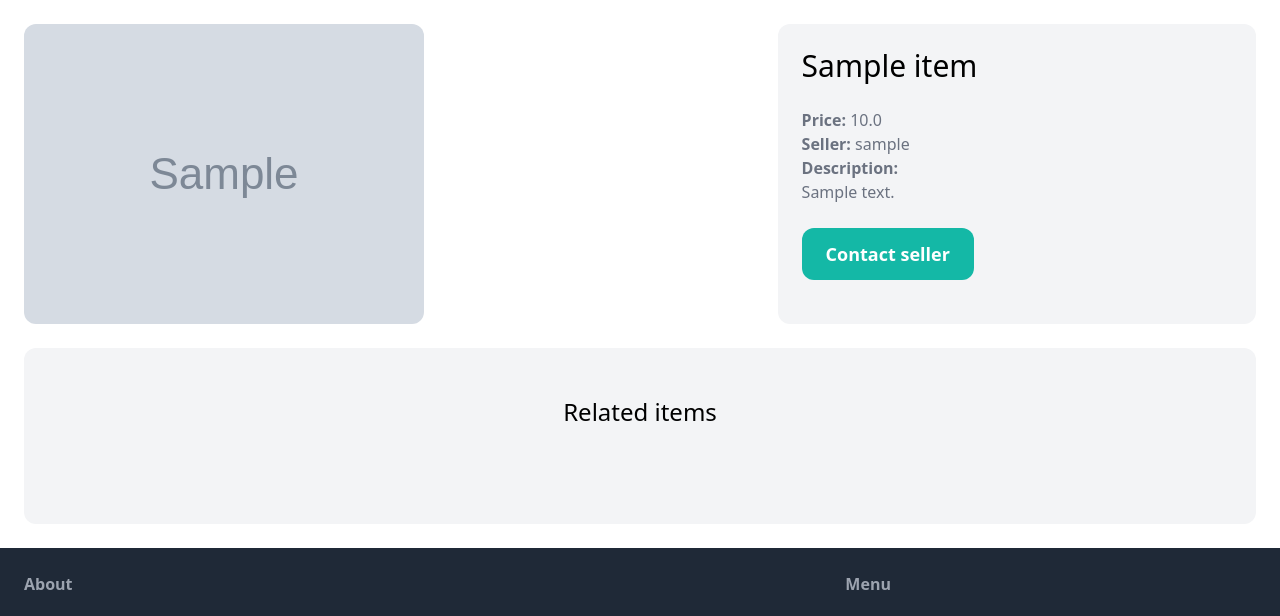
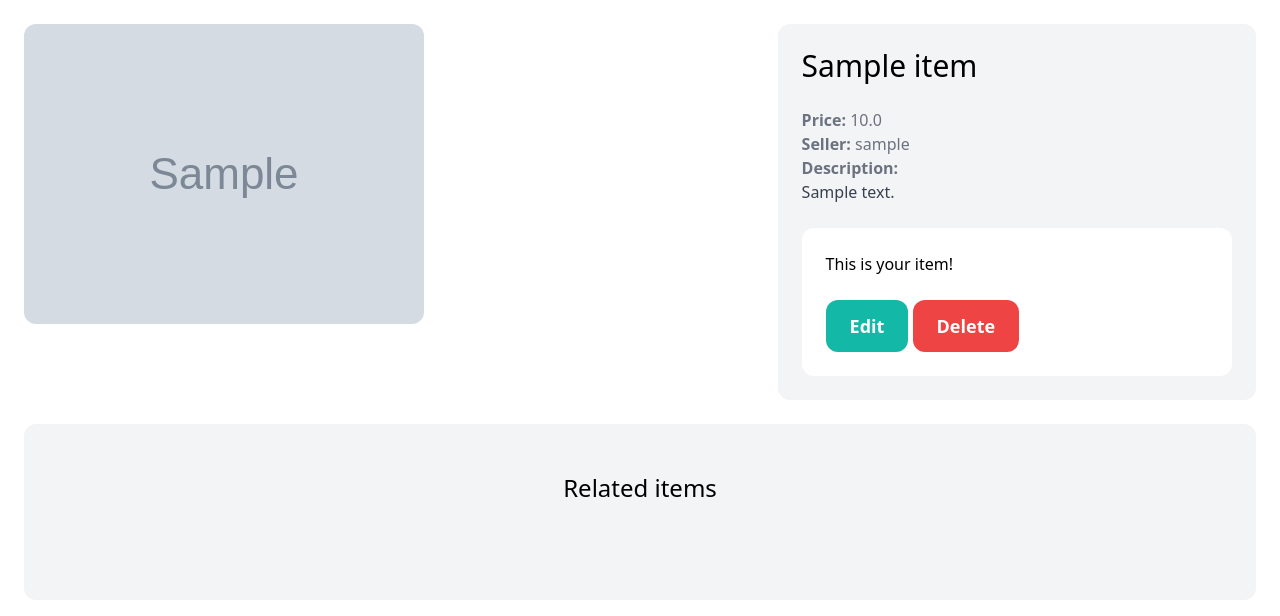
Before and after one commit to kikutan-day65/marketplace-django, a Django app: page /items/1/ in a window 1280 px wide. Shown: the part 77-693 px from the top of the page. Run offline with Django 4.2, Linux system fonts and the light colour scheme; a user stored in the database is signed in; tables that the repository leaves empty hold one stand-in row (values such as "Sample post"); grey boxes marked "Sample" are stand-in pictures; some libraries are stand-ins or nearby versions.

Commit message:
build a function to delete items

```diff
--- a/dashboard/views.py
+++ b/dashboard/views.py
@@ -1,4 +1,4 @@
-from django.shortcuts import render
+from django.shortcuts import render, get_object_or_404
 from django.contrib.auth.decorators import login_required
 
 from item.models import Item
--- a/item/templates/item/detail.html
+++ b/item/templates/item/detail.html
@@ -1,9 +1,8 @@
 {% extends 'core/base.html' %}
-
 
 {% block title %}
     {{ item.name }}
-{% endblock title %}
+{% endblock %}
 
 {% block content %}
 <div class="grid grid-cols-5 gap-6">
@@ -16,16 +15,26 @@
         <p class="text-gray-500"><strong>Price: </strong>{{ item.price }}</p>
         <p class="text-gray-500"><strong>Seller: </strong>{{ item.created_by.username }}</p>
 
-
         {% if item.description %}
-                <p class="text-gray-500"><strong class="text-gray-500">Description: </strong><br>
+            <p class="text-gray-700">
+                <strong class="text-gray-500">Description:</strong><br>
                 {{ item.description }}
             </p>
         {% endif %}
 
-            <a href="#" class="inline-block mt-6 px-6 py-3 text-lg font-semibold bg-teal-500 text-white rounded-xl hover:bg-teal-700">Contact seller</a>
+        {% if request.user == item.created_by %}
+            <div class="mt-6 p-6 bg-white rounded-xl">
+                <p>This is your item!</p>
+
+                <a href="#" class="inline-block mt-6 px-6 py-3 text-lg font-semibold bg-teal-500 text-white rounded-xl">Edit</a>
+                <a href="{% url 'item:delete' item.id %}" class="inline-block mt-6 px-6 py-3 text-lg font-semibold bg-red-500 text-white rounded-xl">Delete</a>
+            </div>
+        {% else %}
+            <a href="{% url 'conversation:new' item.id %}" class="inline-block mt-6 px-6 py-3 text-lg font-semibold bg-teal-500 text-white rounded-xl hover:bg-teal-700">Contact seller</a>
+        {% endif %}
     </div>
 </div>
+
 <div class="mt-6 px-6 py-12 bg-gray-100 rounded-xl">
     <h2 class="mb-12 text-2xl text-center">Related items</h2>
 
@@ -46,4 +55,4 @@
         {% endfor %}
     </div>
 </div>
-{% endblock content %}
+{% endblock %}
--- a/item/urls.py
+++ b/item/urls.py
@@ -6,5 +6,6 @@ app_name = 'item'
 
 urlpatterns = [
     path('<int:pk>/', views.detail, name='detail'),
+    path('<int:pk>/delete', views.delete, name='delete'),
     path('new/', views.new, name='new'),
 ]
--- a/item/views.py
+++ b/item/views.py
@@ -35,3 +35,10 @@ def new(request):
         'title': 'New item',
     }
     return render(request, 'item/form.html', context)
+
+@login_required
+def delete(request, pk):
+    item = get_object_or_404(Item, pk=pk, created_by=request.user)
+    item.delete()
+
+    return redirect('dashboard:index')
```
Lines whose indentation alone changed are shown as unchanged.
